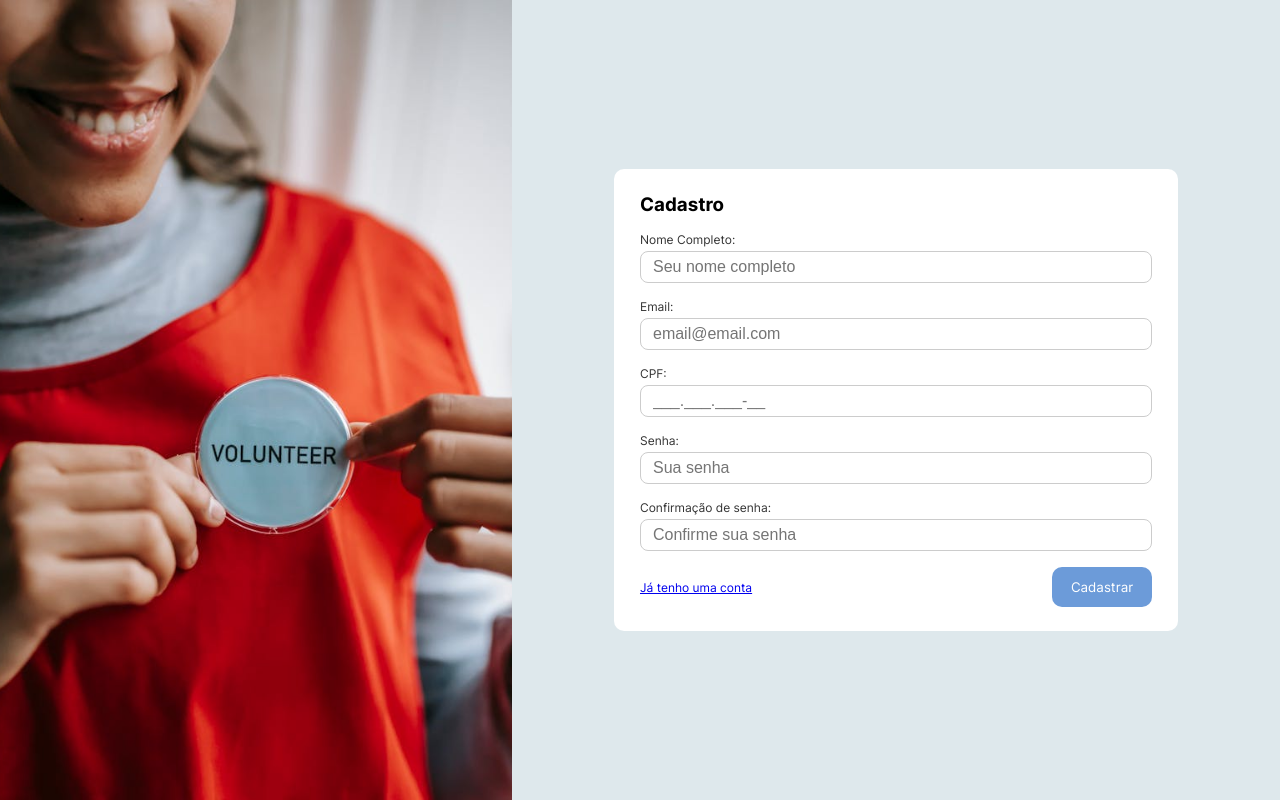
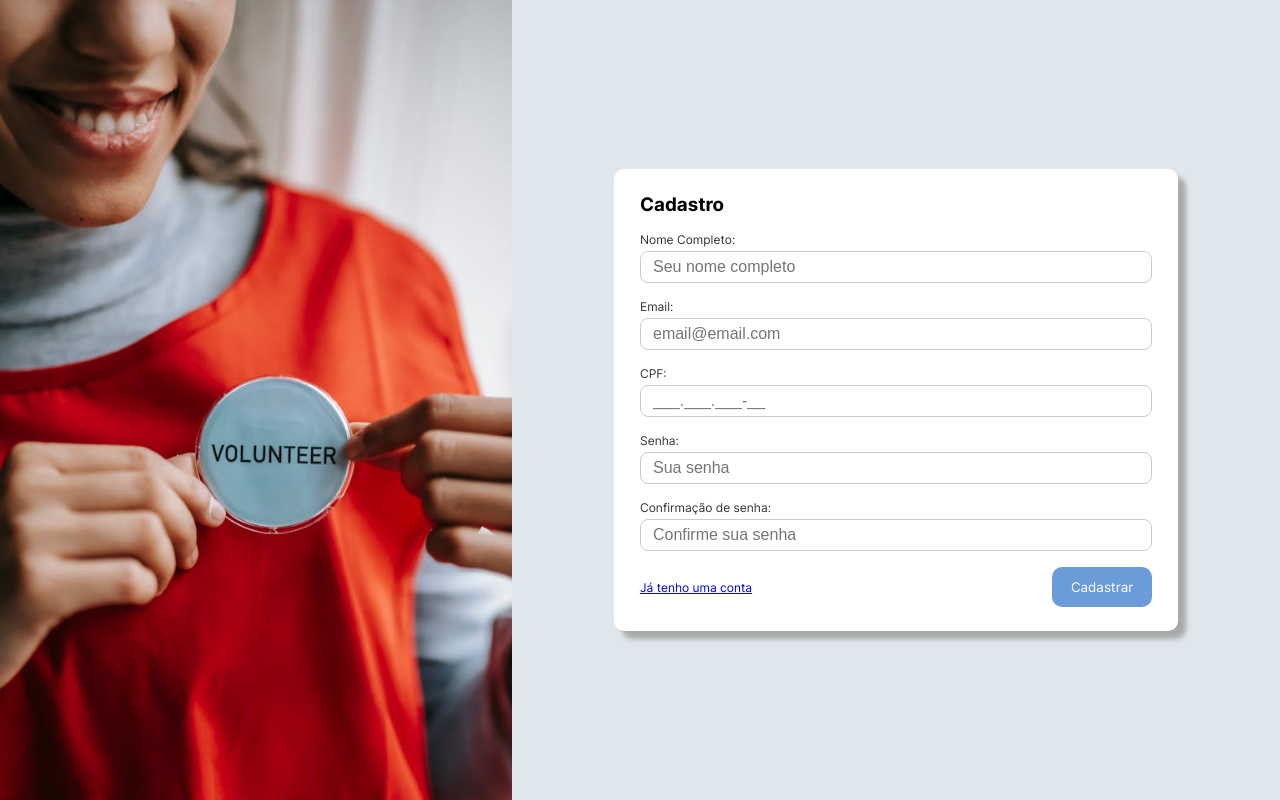
Before and after one commit to Conexao-Solidaria/consol-site-reactjs, a React (Create React App) app: page /cadastro in a window 1280 px wide. Built offline with nearby package versions, Linux system fonts and the light colour scheme.

Commit message:
refac(pages): ajustes forms de cadastro/login

```diff
--- a/src/pages/cadastro/Cadastro.module.css
+++ b/src/pages/cadastro/Cadastro.module.css
@@ -44,6 +44,7 @@ img {
   padding: 3vh 2vw;
   width: 100%;
   box-sizing: border-box;
+  box-shadow: 1vh 1vh 5px var(--global-light-grey-houver);
 }
 
 .containerForm h3 {
--- a/src/pages/login/Login.module.css
+++ b/src/pages/login/Login.module.css
@@ -44,6 +44,7 @@ img {
   padding: 3vh 2vw;
   width: 100%;
   box-sizing: border-box;
+  box-shadow: 1vh 1vh 5px var(--global-light-grey-houver);
 }
 
 .containerForm h3 {
```
